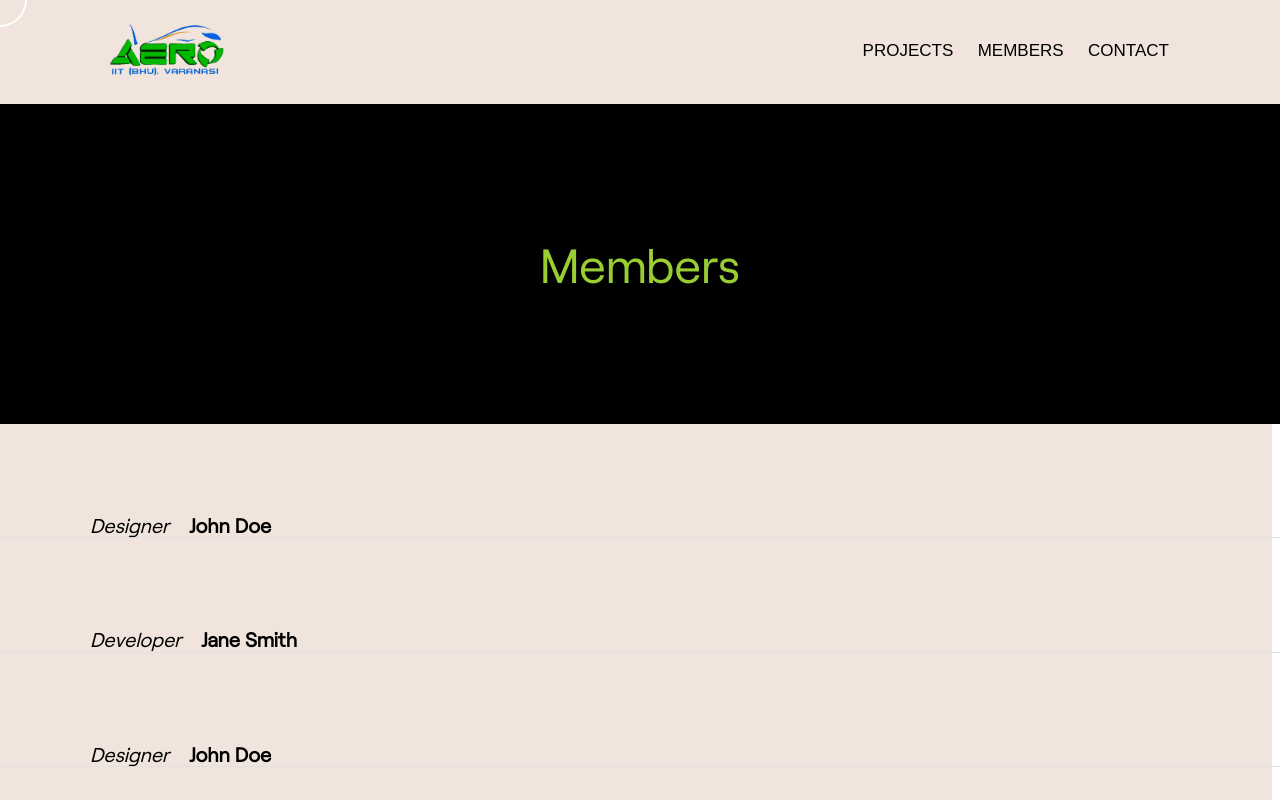
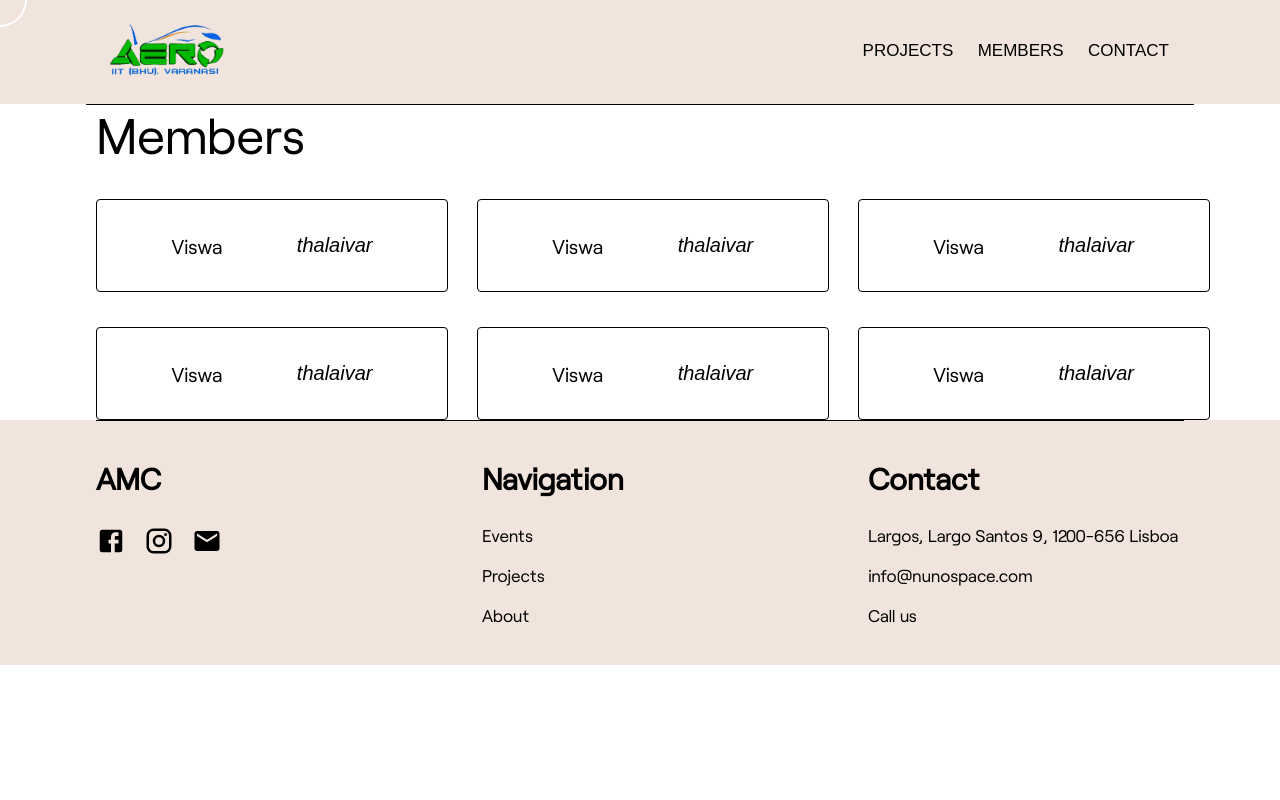
Before and after one commit to AMC-website/Frontend, a Next.js app: page /members in a window 1280 px wide. Shown: the top 800 px of the page. Built offline with nearby package versions, Linux system fonts and the light colour scheme.

Commit message:
linting error fix

```diff
--- a/src/constants.ts
+++ b/src/constants.ts
@@ -1,5 +1,5 @@
 export const Start_Percentage = 0.6;
-export const End_Percentage = 0.65;
+export const End_Percentage = 0.64;
 
 export const h1 = '120px';
 export const h1_ = '110px';
--- a/src/pages/_app.tsx
+++ b/src/pages/_app.tsx
@@ -5,10 +5,8 @@ import { ThemeProvider } from '@mui/material/styles';
 import { theme } from '../theme.js';
 import Footer from '@/components/Footer';
 import '@/styles/global.css';
-import { useRouter } from 'next/router.js';
 import Cursor from '@/components/Cursor';
 export default function App({ Component, pageProps }: AppProps) {
-    const router = useRouter();
     return (
         <ThemeProvider theme={theme}>
             <Cursor>
--- a/src/pages/members.tsx
+++ b/src/pages/members.tsx
@@ -1,82 +1,151 @@
-import { Box, Stack, Typography, Divider } from "@mui/material";
-import { useTheme } from "@mui/material/styles";
-import React, { useState } from "react";
-import MemberCard from "@/components/MembersPage/MembersCard";
+import { Box, Typography, useMediaQuery } from '@mui/material';
+import { useTheme } from '@mui/material/styles';
+import React from 'react';
+import MemberCard from '@/components/MemberCard';
+import { h4_ } from '@/constants';
+
+interface MemberProps {
+    titleColor: string;
+}
 
 const membersData = [
     {
         id: 1,
-		name: "John Doe",
-		profileImage: "johnDoe.jpg",
-		role: "Designer",
+        name: 'John Doe',
+        profileImage: 'johnDoe.jpg',
+        role: 'Designer',
     },
     {
         id: 2,
-		name: "Jane Smith",
-		profileImage: "janeSmith.jpg",
-		role: "Developer",
+        name: 'Jane Smith',
+        profileImage: 'janeSmith.jpg',
+        role: 'Developer',
     },
     {
         id: 3,
-		name: "John Doe",
-		profileImage: "johnDoe.jpg",
-		role: "Designer",
+        name: 'John Doe',
+        profileImage: 'johnDoe.jpg',
+        role: 'Designer',
     },
     {
         id: 4,
-		name: "Jane Smith",
-		profileImage: "janeSmith.jpg",
-		role: "Developer",
+        name: 'Jane Smith',
+        profileImage: 'janeSmith.jpg',
+        role: 'Developer',
     },
 ];
 
-export default function Members() {
+export default function Members({ titleColor }: MemberProps) {
     const theme = useTheme();
+    const breakPoint = useMediaQuery('(min-width:600px)');
+    const breakPoint2 = useMediaQuery('(min-width:750px)');
 
     return (
-		<Box
-			sx={{
-				"& .MuiStack-root": {
-					backgroundColor: "transparent",
-					padding: "0px",
-				},
-			}}
-		>
-			<Box>
-				<Typography
-					height="40vh"
-					variant="h1"
-					bgcolor="black"
-					display="flex"
-					justifyContent="center"
-					alignItems="center"
-					textAlign="center"
-					color={theme.palette.secondary.main}
-				>
+        <Box width="85%" marginX="auto">
+            <Typography variant="h2" fontSize={h4_} mb="35px">
                 Members
             </Typography>
+            <Box
+                display="grid"
+                gap="35px"
+                gridTemplateColumns={
+                    breakPoint2 ? '30% 30% 30%' : breakPoint ? '45% 45%' : '80%'
+                }
+                justifyContent={breakPoint ? 'space-between' : 'center'}
+            >
+                <MemberCard
+                    color={titleColor}
+                    memberName="Viswa"
+                    memberRole="thalaivar"
+                    memberThumbnail="flight1.jpg"
+                    memberDescription="lorem ipsum"
+                />
+
+                <MemberCard
+                    color={titleColor}
+                    memberName="Viswa"
+                    memberRole="thalaivar"
+                    memberThumbnail="flight1.jpg"
+                    memberDescription="lorem ipsum"
+                />
+
+                <MemberCard
+                    color={titleColor}
+                    memberName="Viswa"
+                    memberRole="thalaivar"
+                    memberThumbnail="flight1.jpg"
+                    memberDescription="lorem ipsum"
+                />
+
+                <MemberCard
+                    color={titleColor}
+                    memberName="Viswa"
+                    memberRole="thalaivar"
+                    memberThumbnail="flight1.jpg"
+                    memberDescription="lorem ipsum"
+                />
+
+                <MemberCard
+                    color={titleColor}
+                    memberName="Viswa"
+                    memberRole="thalaivar"
+                    memberThumbnail="flight1.jpg"
+                    memberDescription="lorem ipsum"
+                />
+
+                <MemberCard
+                    color={titleColor}
+                    memberName="Viswa"
+                    memberRole="thalaivar"
+                    memberThumbnail="flight1.jpg"
+                    memberDescription="lorem ipsum"
+                />
             </Box>
-
-			<Stack
-				direction={"column"}
-				divider={<Divider orientation="horizontal" flexItem></Divider>}
-				bgcolor="#F0E4DC"
-				sx={{
-					"& .MuiStack-root": {
-						backgroundColor: "transparent",
-						padding: "0px",
-					},
-				}}
-			>
-				{membersData.map((member, index) => (
-					<MemberCard
-						key={index}
-						name={member.name}
-						role={member.role}
-						image={member.profileImage}
-					></MemberCard>
-				))}
-			</Stack>
         </Box>
     );
 }
+
+// <Box
+//     sx={{
+//         '& .MuiStack-root': {
+//             backgroundColor: 'transparent',
+//             padding: '0px',
+//         },
+//     }}
+// >
+//     <Box>
+//         <Typography
+//             height="40vh"
+//             variant="h1"
+//             bgcolor="black"
+//             display="flex"
+//             justifyContent="center"
+//             alignItems="center"
+//             textAlign="center"
+//             color={theme.palette.secondary.main}
+//         >
+//             Members
+//         </Typography>
+//     </Box>
+
+//     <Stack
+//         direction={'column'}
+//         divider={<Divider orientation="horizontal" flexItem></Divider>}
+//         bgcolor="#F0E4DC"
+//         sx={{
+//             '& .MuiStack-root': {
+//                 backgroundColor: 'transparent',
+//                 padding: '0px',
+//             },
+//         }}
+//     >
+//         {membersData.map((member, index) => (
+//             <MemberCard
+//                 key={index}
+//                 name={member.name}
+//                 role={member.role}
+//                 image={member.profileImage}
+//             ></MemberCard>
+//         ))}
+//     </Stack>
+// </Box>
--- a/src/styles/global.css
+++ b/src/styles/global.css
@@ -1,6 +1,10 @@
 body {
     margin: 0;
     padding: 0;
+}
+
+html {
+    font-size: '100%';
 }
 
 * {
```
Also changed, not shown: src/pages/about.tsx (+62 -55 lines), src/pages/events.tsx (+112 -113 lines), src/pages/index.tsx (+18 -12 lines). Lines whose indentation alone changed are shown as unchanged.
